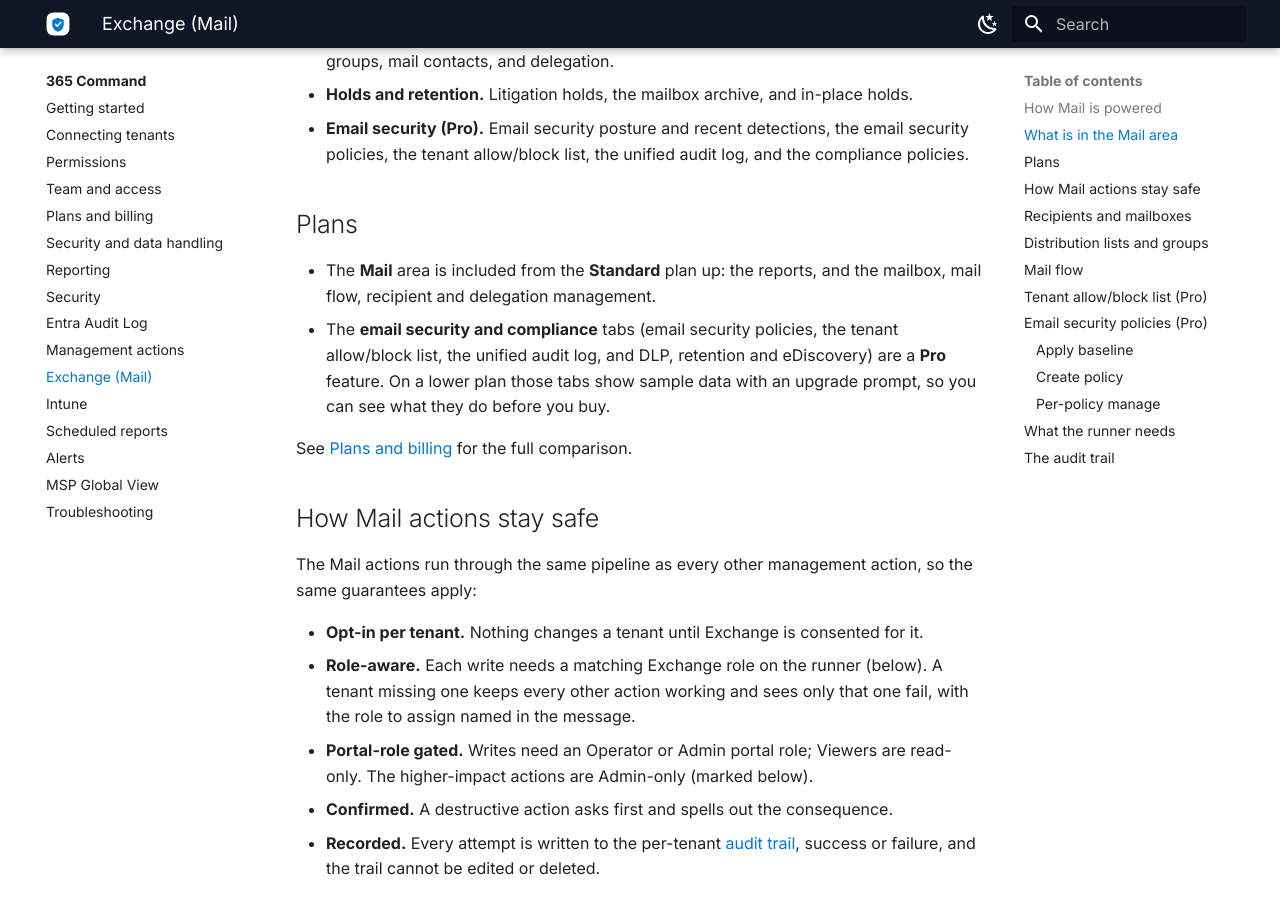
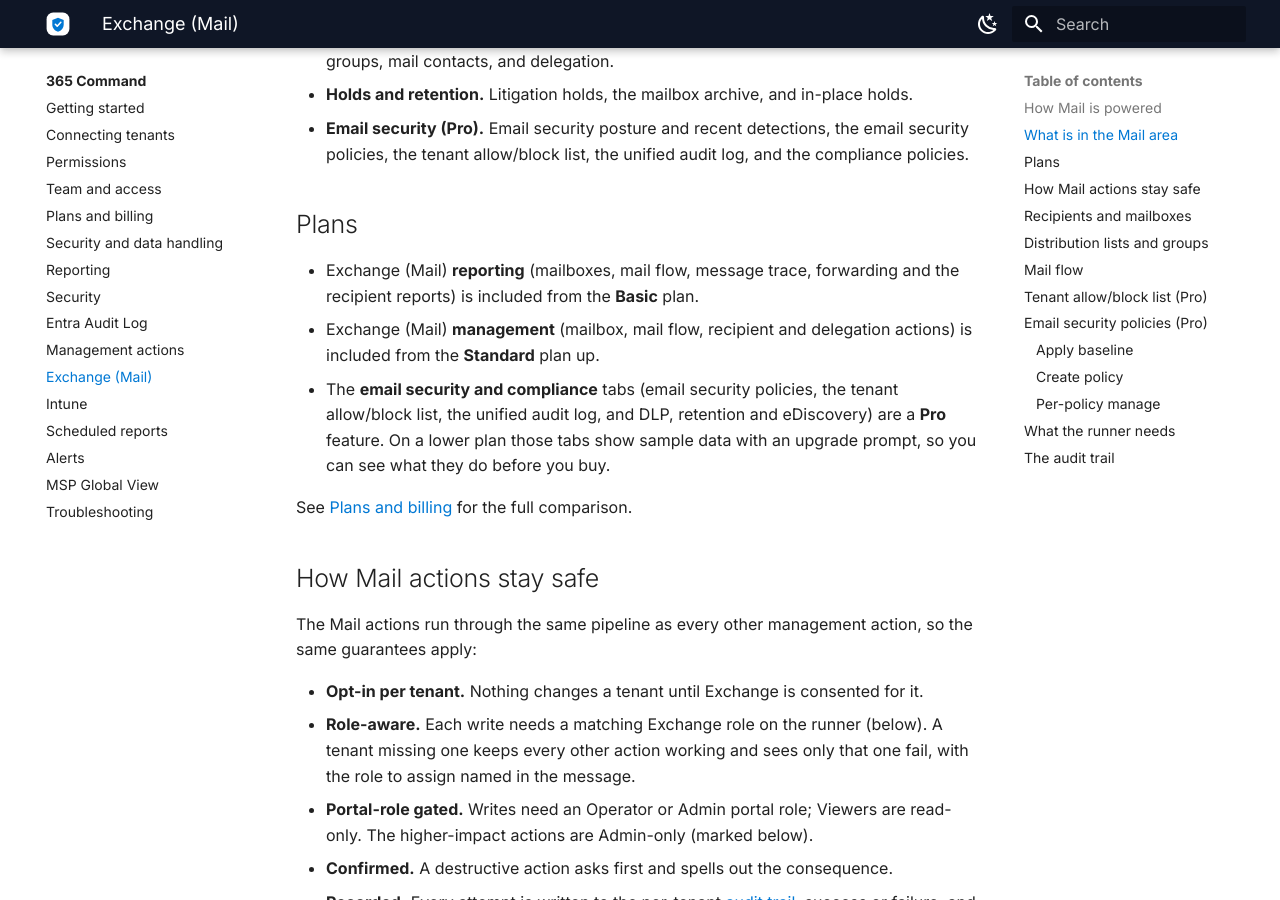
Before and after one commit to InfraSOS/infrasos-docs, an MkDocs documentation site: the page built from docs/365-command/exchange.md, in a window 1280 px wide and 900 px high, scrolled down 911 px. Built offline with MkDocs 1.6.1 and Material for MkDocs 9.7.7, drawn with Linux system fonts in a browser that asks for light colours.

Commit message:
docs(exchange): correct Mail plan tiers (reporting Basic+, management Standard+)
Co-Authored-By: Claude Opus 4.8 <noreply@anthropic.com>

```diff
--- a/docs/365-command/exchange.md
+++ b/docs/365-command/exchange.md
@@ -34,8 +34,10 @@ The area is organised into tabs, grouped into reporting and management:
 
 ## Plans
 
-- The **Mail** area is included from the **Standard** plan up: the reports, and the mailbox, mail
-  flow, recipient and delegation management.
+- Exchange (Mail) **reporting** (mailboxes, mail flow, message trace, forwarding and the recipient
+  reports) is included from the **Basic** plan.
+- Exchange (Mail) **management** (mailbox, mail flow, recipient and delegation actions) is included
+  from the **Standard** plan up.
 - The **email security and compliance** tabs (email security policies, the tenant allow/block list,
   the unified audit log, and DLP, retention and eDiscovery) are a **Pro** feature. On a lower plan
   those tabs show sample data with an upgrade prompt, so you can see what they do before you buy.
```
